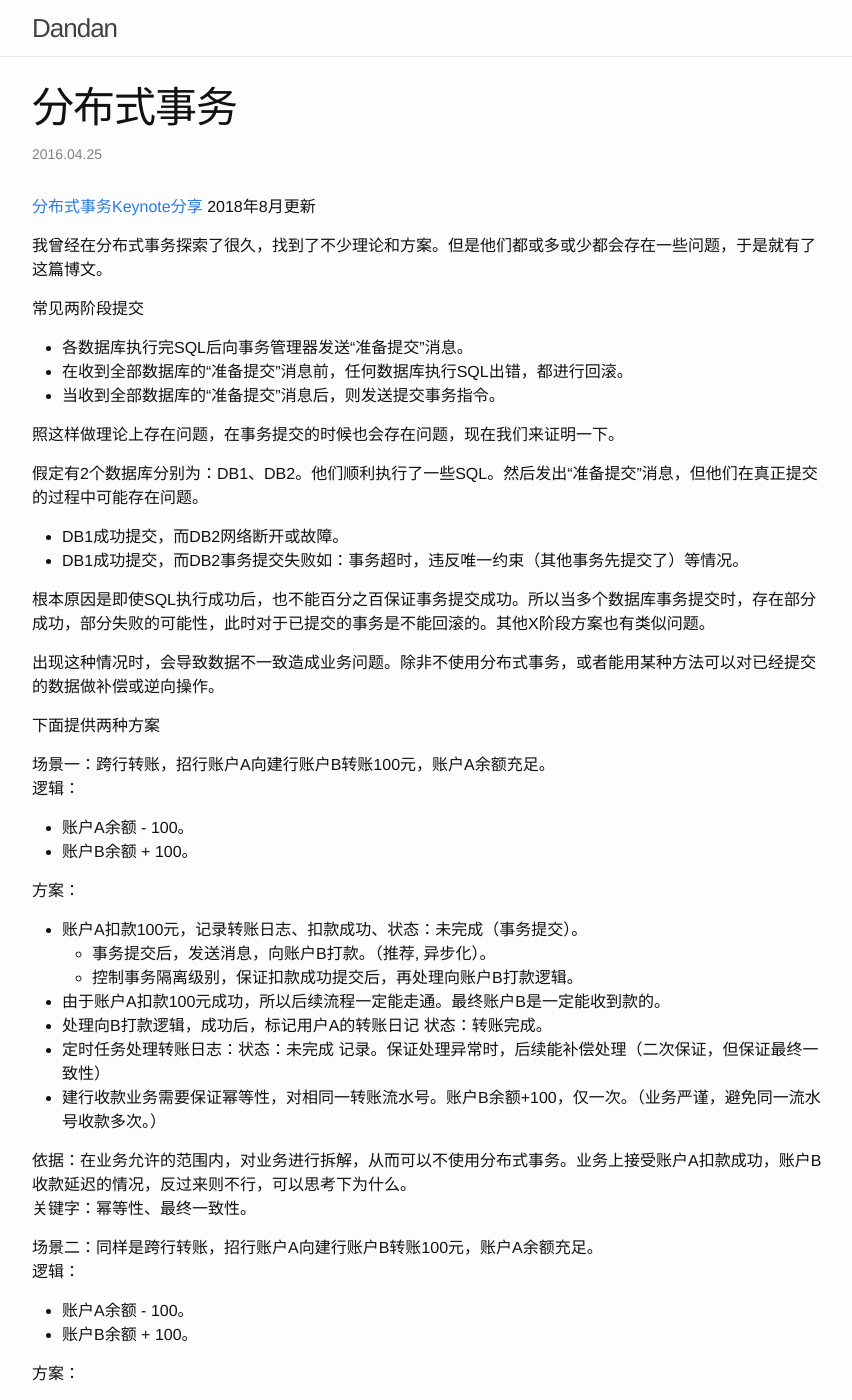
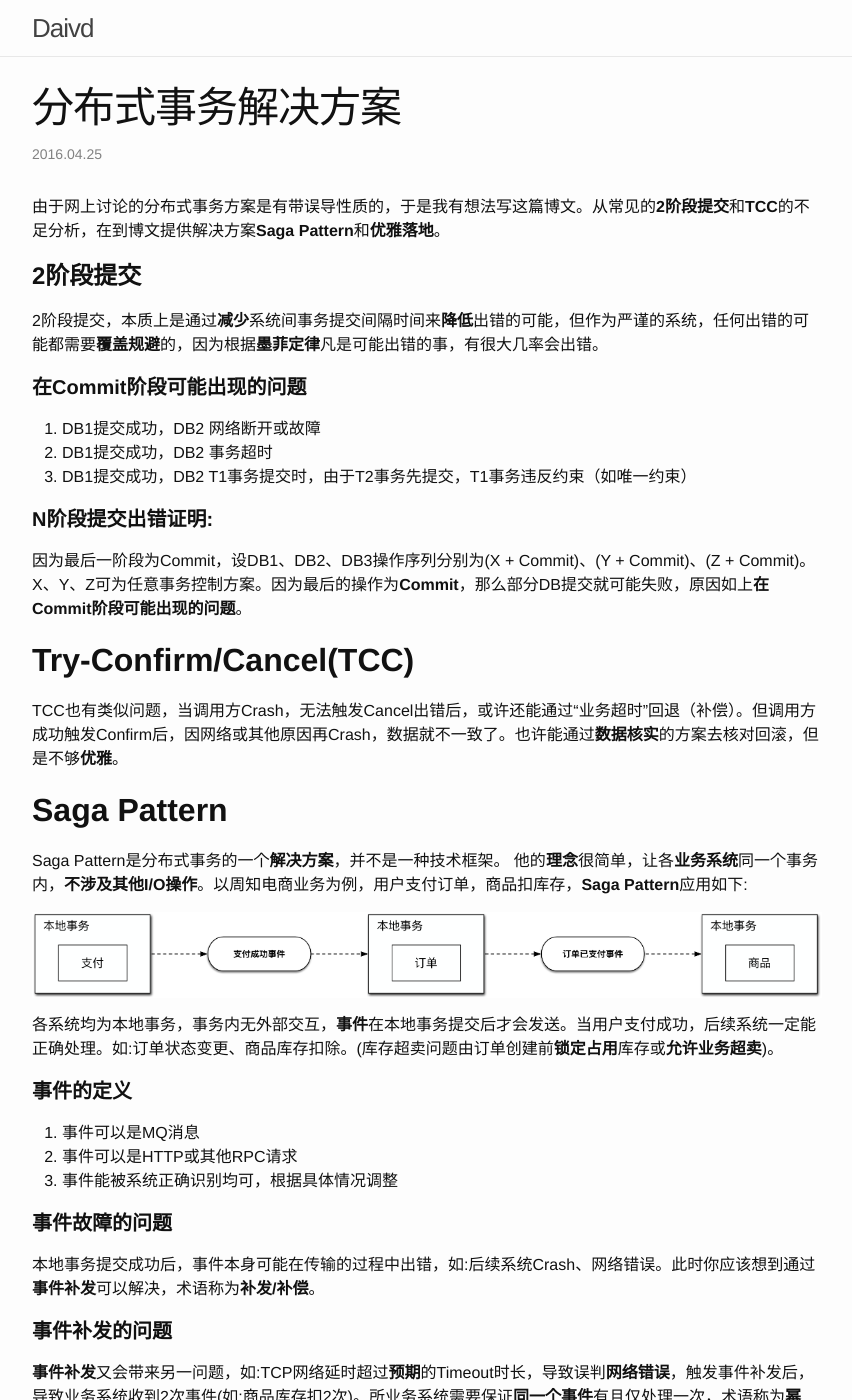
Before and after one commit to 028820/028820.github.io, a Jekyll site: the page built from _posts/2016-04-25-XA.markdown, in a window 1280 px wide and 1400 px high. Shown: the whole window, without its empty margins (213-1065 px from the left). Built offline with Jekyll 4.4.1, drawn with Linux system fonts in a browser that asks for light colours; comment, search, counter and statistics services are not loaded; some of the changed text lies outside the part shown.

Commit message:
分布式事务Blog调整

```diff
--- a/_config.yml
+++ b/_config.yml
@@ -6,7 +6,7 @@
 # 'jekyll serve'. If you change this file, please restart the server process.
 
 # Site settings
-title: Dandan
+title: Daivd
 email: heyadong820@hotmail.com
 github: http://github.com/028820
 description: > # this means to ignore newlines until "baseurl:"
--- a/_posts/2016-04-25-XA.markdown
+++ b/_posts/2016-04-25-XA.markdown
@@ -1,89 +1,135 @@
 ---
 layout: post
-title:  "分布式事务"
+title:  "分布式事务解决方案"
 date:   2016-04-25 20：30：23 +0800
 categories: blog
 
 ---
+<!--
+[分布式事务Keynote分享](https://raw.githubusercontent.com/028820/028820.github.io/master/files/Transaction.key){:target="_blank"} 2018年8月更新-->
 
-[分布式事务Keynote分享](https://raw.githubusercontent.com/028820/028820.github.io/master/files/Transaction.key){:target="_blank"} 2018年8月更新
+由于网上讨论的分布式事务方案是有带误导性质的，于是我有想法写这篇博文。从常见的**2阶段提交**和**TCC**的不足分析，在到博文提供解决方案**Saga Pattern**和**优雅落地**。
+
+<H1><B>2阶段提交</B></H1>
+
+2阶段提交，本质上是通过**减少**系统间事务提交间隔时间来**降低**出错的可能，但作为严谨的系统，任何出错的可能都需要**覆盖规避**的，因为根据**墨菲定律**凡是可能出错的事，有很大几率会出错。
+
+<H4><B>在Commit阶段可能出现的问题</B></H4>
+
+1. DB1提交成功，DB2 网络断开或故障
+2. DB1提交成功，DB2 事务超时
+3. DB1提交成功，DB2 T1事务提交时，由于T2事务先提交，T1事务违反约束（如唯一约束）
 
 
-我曾经在分布式事务探索了很久，找到了不少理论和方案。但是他们都或多或少都会存在一些问题，于是就有了这篇博文。
-<p/>
+<H4><B>N阶段提交出错证明:</B></H4>
 
-常见两阶段提交
-
-- 各数据库执行完SQL后向事务管理器发送“准备提交”消息。
-- 在收到全部数据库的“准备提交”消息前，任何数据库执行SQL出错，都进行回滚。
-- 当收到全部数据库的“准备提交”消息后，则发送提交事务指令。
-
-照这样做理论上存在问题，在事务提交的时候也会存在问题，现在我们来证明一下。
-<p/>
-假定有2个数据库分别为：DB1、DB2。他们顺利执行了一些SQL。然后发出“准备提交”消息，但他们在真正提交的过程中可能存在问题。
-
-- DB1成功提交，而DB2网络断开或故障。
-- DB1成功提交，而DB2事务提交失败如：事务超时，违反唯一约束（其他事务先提交了）等情况。
-
-根本原因是即使SQL执行成功后，也不能百分之百保证事务提交成功。所以当多个数据库事务提交时，存在部分成功，部分失败的可能性，此时对于已提交的事务是不能回滚的。其他X阶段方案也有类似问题。
-<p/>
-出现这种情况时，会导致数据不一致造成业务问题。除非不使用分布式事务，或者能用某种方法可以对已经提交的数据做补偿或逆向操作。
-<p/>
-
-下面提供两种方案
-<p/>
-
-场景一：跨行转账，招行账户A向建行账户B转账100元，账户A余额充足。<br/>
-逻辑：
-
-- 账户A余额 - 100。
-- 账户B余额 + 100。
+因为最后一阶段为Commit，设DB1、DB2、DB3操作序列分别为(X + Commit)、(Y + Commit)、(Z + Commit)。X、Y、Z可为任意事务控制方案。因为最后的操作为**Commit**，那么部分DB提交就可能失败，原因如上**在Commit阶段可能出现的问题**。
 
 
-方案：
+<H2><B>Try-Confirm/Cancel(TCC)</B></H2>
 
-- 账户A扣款100元，记录转账日志、扣款成功、状态：未完成（事务提交）。
-	- 事务提交后，发送消息，向账户B打款。（推荐, 异步化）。
-	- 控制事务隔离级别，保证扣款成功提交后，再处理向账户B打款逻辑。
-- 由于账户A扣款100元成功，所以后续流程一定能走通。最终账户B是一定能收到款的。
-- 处理向B打款逻辑，成功后，标记用户A的转账日记 状态：转账完成。
-- 定时任务处理转账日志：状态：未完成 记录。保证处理异常时，后续能补偿处理（二次保证，但保证最终一致性）
-- 建行收款业务需要保证幂等性，对相同一转账流水号。账户B余额+100，仅一次。（业务严谨，避免同一流水号收款多次。）
-
-依据：在业务允许的范围内，对业务进行拆解，从而可以不使用分布式事务。业务上接受账户A扣款成功，账户B收款延迟的情况，反过来则不行，可以思考下为什么。<br/>
-关键字：幂等性、最终一致性。
+TCC也有类似问题，当调用方Crash，无法触发Cancel出错后，或许还能通过“业务超时”回退（补偿）。但调用方成功触发Confirm后，因网络或其他原因再Crash，数据就不一致了。也许能通过**数据核实**的方案去核对回滚，但是不够**优雅**。
 
 
-<p/>
-场景二：同样是跨行转账，招行账户A向建行账户B转账100元，账户A余额充足。<br/>
-逻辑：
+<H2><B>Saga Pattern</B></H2>
 
-- 账户A余额 - 100。
-- 账户B余额 + 100。
+Saga Pattern是分布式事务的一个**解决方案**，并不是一种技术框架。
+他的**理念**很简单，让各**业务系统**同一个事务内，**不涉及其他I/O操作**。以周知电商业务为例，用户支付订单，商品扣库存，**Saga Pattern**应用如下:
 
-方案：
+![](/img/transacation/saga.png)
 
-- 账户A扣款100元，记录转账日志、扣款成功、状态：未完成（事务提交）。
-- 在账户B收款操作出现异常时，对账户A做补偿操作，账户A余额+100。标记转账日志状态为：取消。（保证及时性）
-- 定时任务处理转账超时的情况（如：账户A补偿操作失败），保证即使补偿失败时，最终钱也会退回到账户A（有一定延迟，但是保证最终一致性）
-- 取消转账，需要保证幂等性，同一取消转转流水号，仅补偿一次，避免账户A补偿多次100的情况。（业务严谨）
+各系统均为本地事务，事务内无外部交互，**事件**在本地事务提交后才会发送。当用户支付成功，后续系统一定能正确处理。如:订单状态变更、商品库存扣除。(库存超卖问题由订单创建前**锁定占用**库存或**允许业务超卖**)。
 
-依据：业务必须满足（可逆条件），即当账户A扣款成功后，对于后续账户A余额不论任何变化，如：账户C向账户A打款300。不会影响账户A余额的正确性<br />
-关键字：补偿、幂等性、最终一致性。
+<H4><B>事件的定义</B></H4>
 
-<p/>
-可逆条件解释：<br/>
-如：账户A余额500。扣款100
+1. 事件可以是MQ消息
+2. 事件可以是HTTP或其他RPC请求
+3. 事件能被系统正确识别均可，根据具体情况调整
 
-- 后续（收款300）、（补偿100）等价于（补偿100）、（收款300）的最终余额是致一的，都为800。满足可逆条件允许做补偿操作。
-- 假设有余额Double的业务。对于后续（余额\*2）、（补偿100）不等价（补偿100）、（余额\*2）。一个为900，一个为1000。不满足可逆条件。
+<H4><B>事件故障的问题</B></H4>
+
+本地事务提交成功后，事件本身可能在传输的过程中出错，如:后续系统Crash、网络错误。此时你应该想到通过**事件补发**可以解决，术语称为**补发/补偿**。
+
+<H4><B>事件补发的问题</B></H4>
+
+**事件补发**又会带来另一问题，如:TCP网络延时超过**预期**的Timeout时长，导致误判**网络错误**，触发事件补发后，导致业务系统收到2次事件(如:商品库存扣2次)。所业务系统需要保证**同一个事件**有且仅处理一次，术语称为**幂等**。
+
+只要业务能接受短期不一致(时间长短与事件补发和系统处理耗时有关)。**Saga Pattern**就可行。
 
 
-<p/>
-这两种方案有不同适用场景，显然银行类似方案一。
+<H2><B>关键点总结</B></H2>
 
-- 方案一：适用于一但完成第一个步骤（扣款），对于后续所有步骤（收款）出现任何异常都可以继续进行下去。
-- 方案二：适用于一但后续任意步骤出错（收款），对于前面步骤（扣款）都需要回退。业务限制：需要满足可逆条件。
+1. 同一个事务内，不能有其他I/O操作(硬盘、内存、网络)
+2. 业务接受数据短期内不一致，即接受**最终一致性**
+3. 补发解决事件故障
+4. **幂等**避免同步事件重复处理
 
-<p/>
-有兴趣进一步讨论更好的方案，可以通过heyadong820[AT]hotmail.com联系我。
+
+<H2><B>如何优雅的落地</B></H2>
+
+**目标**
+
+1. Saga Pattern不能给研发人员带来负担
+2. 易使用、易理解、优雅
+
+**成品代码样例**
+{% highlight java lineanchors %}
+
+//1.支付事件简要示例
+@Amqp(type = AmqpType.QUEUE)
+public interface PaymentEvent{
+
+    //支付完成事件
+    void paid(PaidPayload payload);
+
+}
+
+
+//2. 支付服务示例 (代码所属支付系统)
+@Serivce
+public class PaymentServiceImpl implement PaymentService {
+
+    //自定义注解，Spring容器加载时，通过代理实现。class名、method名组合成队列名(框架完成)
+    @Producer
+    private PaymentEvent paymentEvent;
+
+    @Override
+    @Transactional(rollbackFor = Exception.class)
+    public Payment pay(...) {
+        ...
+        //付款逻辑
+        ...
+
+        //注：当前仅注册一个事务同步器，并不是立即发送消息。(框架完成)
+        //beformCommit: 本地事务提交前: 消息写入消息记录表，与当前事务关联，保证原子性。
+        //afterCommit: 本地事务提交后: 发送消息，保证及时到达。
+        //相关class
+        //org.springframework.transaction.support.TransactionSynchronizationManager
+        //org.springframework.transaction.support.TransactionSynchronization
+        paymentEvent.paid(PaidPayload);
+        return Payment;
+    }
+}
+
+//3. 订单服务接收消费支付成功事件 (代码所属订单系统)
+//自定义注解，Spring容器加载时，根据class名、method名组合成队列名订阅消息(框架完成)
+@Consumer
+public class PaymentEventListener implement PaymentEvent {
+
+    @Inject
+    private OrderService orderSerivce;
+
+    // 接收消息并处理， 消息添加UUID， 保证幂等有且消费一次(框架完成)
+    @Override
+    @Transactional(rollbackFor = Exception.class)
+    void paid(PaidPayload payload) {
+        ...
+        orderSerivce.methodA();
+        ...
+    }
+}
+
+// 事件的补发机制，由定时任务，JOB完成。根据需要控制补发时间间隔，重试次数。
+// 这样即可达成优雅落地的目标，对研发人员无负担，易使用。
+
+{% endhighlight %}
```
Also changed, not shown: README.md, img/transacation/saga.png (added), 2 other files.
